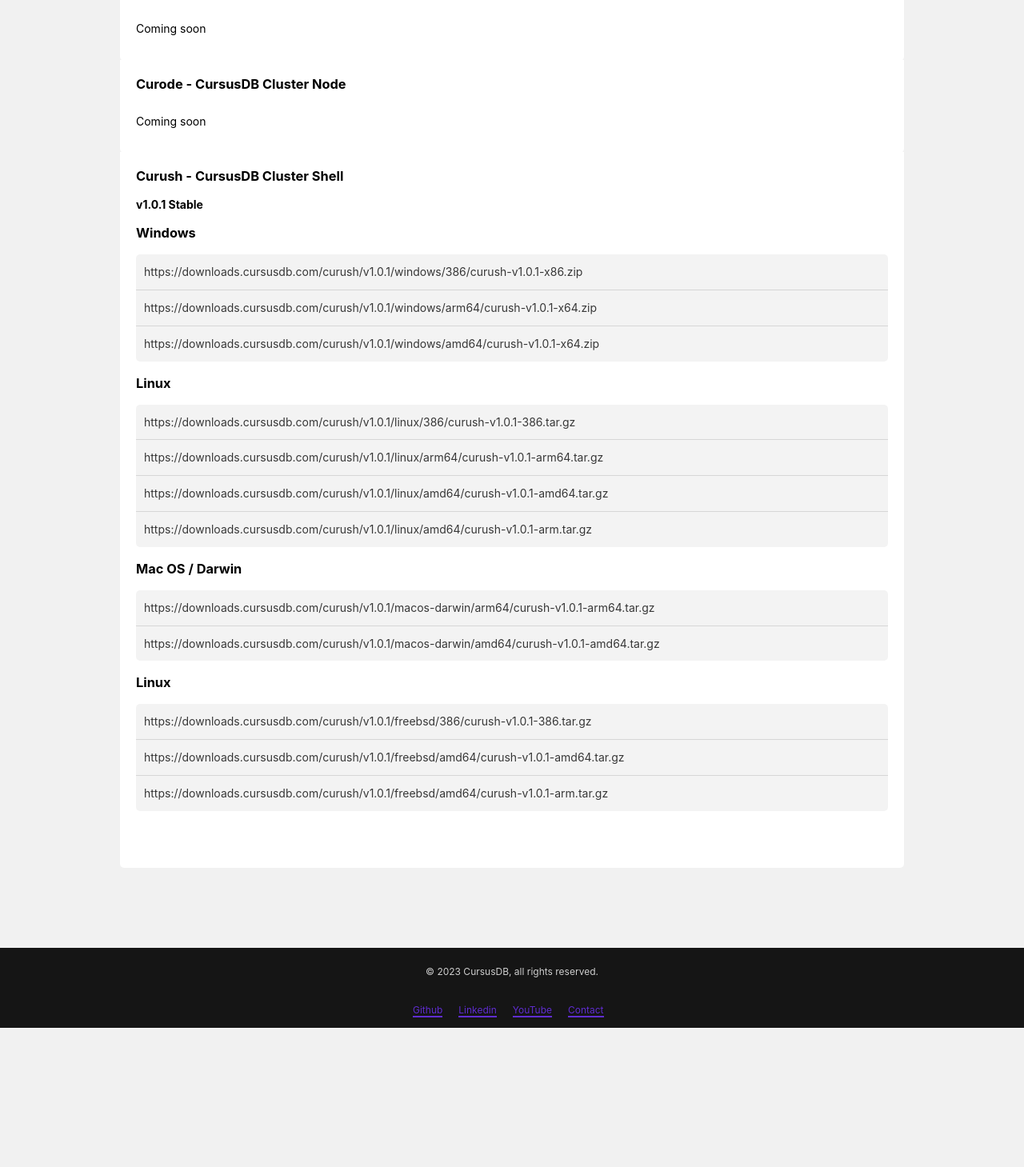
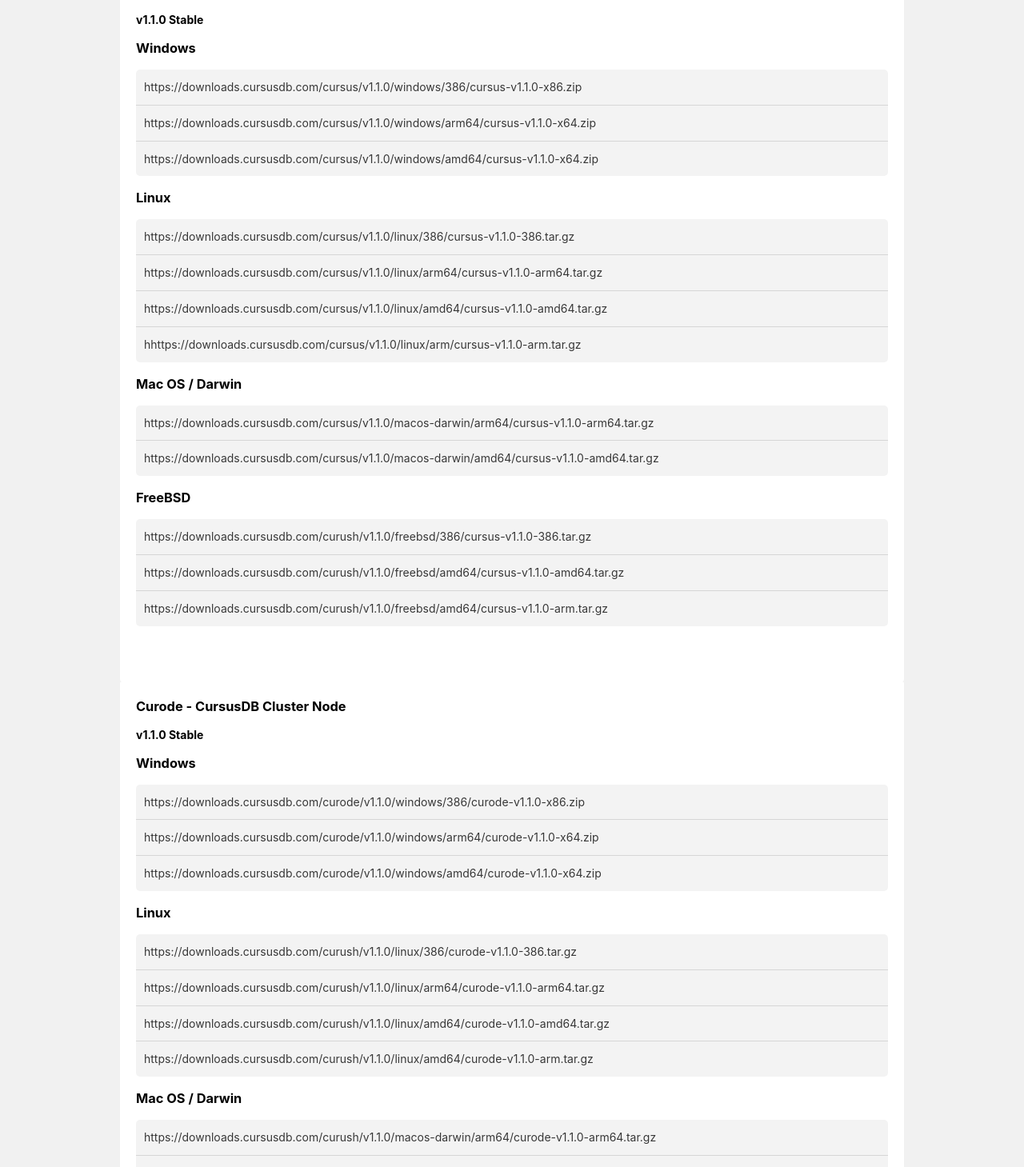
Before and after one commit to cursusdb/cursusdb-web, a SvelteKit app: page /downloads in a window 1280 px wide. Shown: the part 220-1679 px from the top of the page at 80% size. Before the commit the page ends 1505 px from the top, so only its background shows below. Built offline with nearby package versions, Linux system fonts and the light colour scheme.

Commit message:
update downloads with cluster, node, and shell downloads to cdn

```diff
--- a/src/routes/downloads/+page.svelte
+++ b/src/routes/downloads/+page.svelte
@@ -22,11 +22,71 @@
     {#if binaries}
         <div>
             <h3>Cursus - CursusDB Cluster</h3><br/>
-            <p>Coming soon</p>
+            <strong>v1.1.0 Stable</strong><br/><br/>
+            <h3>Windows</h3><br/>
+            <ul>
+                <li><a href="https://downloads.cursusdb.com/cursus/v1.1.0/windows/386/cursus-v1.1.0-x86.zip">https://downloads.cursusdb.com/cursus/v1.1.0/windows/386/cursus-v1.1.0-x86.zip</a></li>
+                <li><a href="https://downloads.cursusdb.com/cursus/v1.1.0/windows/arm64/cursus-v1.1.0-x64.zip">https://downloads.cursusdb.com/cursus/v1.1.0/windows/arm64/cursus-v1.1.0-x64.zip</a></li>
+                <li><a href="https://downloads.cursusdb.com/cursus/v1.1.0/windows/amd64/cursus-v1.1.0-x64.zip">https://downloads.cursusdb.com/cursus/v1.1.0/windows/amd64/cursus-v1.1.0-x64.zip</a></li>
+            </ul><br/>
+
+            <h3>Linux</h3><br/>
+            <ul>
+                <li><a href="https://downloads.cursusdb.com/cursus/v1.1.0/linux/386/cursus-v1.1.0-386.tar.gz">https://downloads.cursusdb.com/cursus/v1.1.0/linux/386/cursus-v1.1.0-386.tar.gz</a></li>
+                <li><a href="https://downloads.cursusdb.com/cursus/v1.1.0/linux/arm64/cursus-v1.1.0-arm64.tar.gz">https://downloads.cursusdb.com/cursus/v1.1.0/linux/arm64/cursus-v1.1.0-arm64.tar.gz</a></li>
+                <li><a href="https://downloads.cursusdb.com/cursus/v1.1.0/linux/amd64/cursus-v1.1.0-amd64.tar.gz">https://downloads.cursusdb.com/cursus/v1.1.0/linux/amd64/cursus-v1.1.0-amd64.tar.gz</a></li>
+                <li><a href="https://downloads.cursusdb.com/cursus/v1.1.0/linux/arm/cursus-v1.1.0-arm.tar.gz">hhttps://downloads.cursusdb.com/cursus/v1.1.0/linux/arm/cursus-v1.1.0-arm.tar.gz</a></li>
+            </ul><br/>
+
+
+            <h3>Mac OS / Darwin</h3><br/>
+            <ul>
+                <li><a href="https://downloads.cursusdb.com/cursus/v1.1.0/macos-darwin/arm64/cursus-v1.1.0-arm64.tar.gz">https://downloads.cursusdb.com/cursus/v1.1.0/macos-darwin/arm64/cursus-v1.1.0-arm64.tar.gz</a></li>
+                <li><a href="https://downloads.cursusdb.com/cursus/v1.1.0/macos-darwin/amd64/cursus-v1.1.0-amd64.tar.gz">https://downloads.cursusdb.com/cursus/v1.1.0/macos-darwin/amd64/cursus-v1.1.0-amd64.tar.gz</a></li>
+            </ul><br/>
+
+            <h3>FreeBSD</h3><br/>
+            <ul>
+                <li><a href="https://downloads.cursusdb.com/cursus/v1.1.0/freebsd/386/cursus-v1.1.0-386.tar.gz">https://downloads.cursusdb.com/curush/v1.1.0/freebsd/386/cursus-v1.1.0-386.tar.gz</a></li>
+                <li><a href="https://downloads.cursusdb.com/cursus/v1.1.0/freebsd/amd64/cursus-v1.1.0-amd64.tar.gz">https://downloads.cursusdb.com/curush/v1.1.0/freebsd/amd64/cursus-v1.1.0-amd64.tar.gz</a></li>
+                <li><a href="https://downloads.cursusdb.com/cursus/v1.1.0/freebsd/arm/cursus-v1.1.0-arm.tar.gz">https://downloads.cursusdb.com/curush/v1.1.0/freebsd/amd64/cursus-v1.1.0-arm.tar.gz</a></li>
+            </ul><br/>
+
+            <br/><br/>
         </div>
        <div>
            <h3>Curode - CursusDB Cluster Node</h3><br/>
-           <p>Coming soon</p>
+           <strong>v1.1.0 Stable</strong><br/><br/>
+           <h3>Windows</h3><br/>
+           <ul>
+               <li><a href="https://downloads.cursusdb.com/curode/v1.1.0/windows/386/curode-v1.1.0-x86.zip">https://downloads.cursusdb.com/curode/v1.1.0/windows/386/curode-v1.1.0-x86.zip</a></li>
+               <li><a href="https://downloads.cursusdb.com/curode/v1.1.0/windows/arm64/curode-v1.1.0-x64.zip">https://downloads.cursusdb.com/curode/v1.1.0/windows/arm64/curode-v1.1.0-x64.zip</a></li>
+               <li><a href="https://downloads.cursusdb.com/curode/v1.1.0/windows/amd64/curode-v1.1.0-x64.zip">https://downloads.cursusdb.com/curode/v1.1.0/windows/amd64/curode-v1.1.0-x64.zip</a></li>
+           </ul><br/>
+
+           <h3>Linux</h3><br/>
+           <ul>
+               <li><a href="https://downloads.cursusdb.com/curode/v1.1.0/linux/386/curode-v1.1.0-386.tar.gz">https://downloads.cursusdb.com/curush/v1.1.0/linux/386/curode-v1.1.0-386.tar.gz</a></li>
+               <li><a href="https://downloads.cursusdb.com/curode/v1.1.0/linux/arm64/curode-v1.1.0-arm64.tar.gz">https://downloads.cursusdb.com/curush/v1.1.0/linux/arm64/curode-v1.1.0-arm64.tar.gz</a></li>
+               <li><a href="https://downloads.cursusdb.com/curode/v1.1.0/linux/amd64/curode-v1.1.0-amd64.tar.gz">https://downloads.cursusdb.com/curush/v1.1.0/linux/amd64/curode-v1.1.0-amd64.tar.gz</a></li>
+               <li><a href="https://downloads.cursusdb.com/curode/v1.1.0/linux/arm/curode-v1.1.0-arm.tar.gz">https://downloads.cursusdb.com/curush/v1.1.0/linux/amd64/curode-v1.1.0-arm.tar.gz</a></li>
+           </ul><br/>
+
+
+           <h3>Mac OS / Darwin</h3><br/>
+           <ul>
+               <li><a href="https://downloads.cursusdb.com/curode/v1.1.0/macos-darwin/arm64/curode-v1.1.0-arm64.tar.gz">https://downloads.cursusdb.com/curush/v1.1.0/macos-darwin/arm64/curode-v1.1.0-arm64.tar.gz</a></li>
+               <li><a href="https://downloads.cursusdb.com/curode/v1.1.0/macos-darwin/amd64/curode-v1.1.0-amd64.tar.gz">https://downloads.cursusdb.com/curush/v1.1.0/macos-darwin/amd64/curode-v1.1.0-amd64.tar.gz</a></li>
+           </ul><br/>
+
+           <h3>FreeBSD</h3><br/>
+           <ul>
+               <li><a href="https://downloads.cursusdb.com/curode/v1.1.0/freebsd/386/curode-v1.1.0-386.tar.gz">https://downloads.cursusdb.com/curush/v1.1.0/freebsd/386/curode-v1.1.0-386.tar.gz</a></li>
+               <li><a href="https://downloads.cursusdb.com/curode/v1.1.0/freebsd/amd64/curode-v1.1.0-amd64.tar.gz">https://downloads.cursusdb.com/curush/v1.1.0/freebsd/amd64/curode-v1.1.0-amd64.tar.gz</a></li>
+               <li><a href="https://downloads.cursusdb.com/curode/v1.1.0/freebsd/arm/curode-v1.1.0-arm.tar.gz">https://downloads.cursusdb.com/curush/v1.1.0/freebsd/amd64/curode-v1.1.0-arm.tar.gz</a></li>
+           </ul><br/>
+
+           <br/><br/>
        </div>
        <div>
            <h3>Curush - CursusDB Cluster Shell</h3><br/>
```
